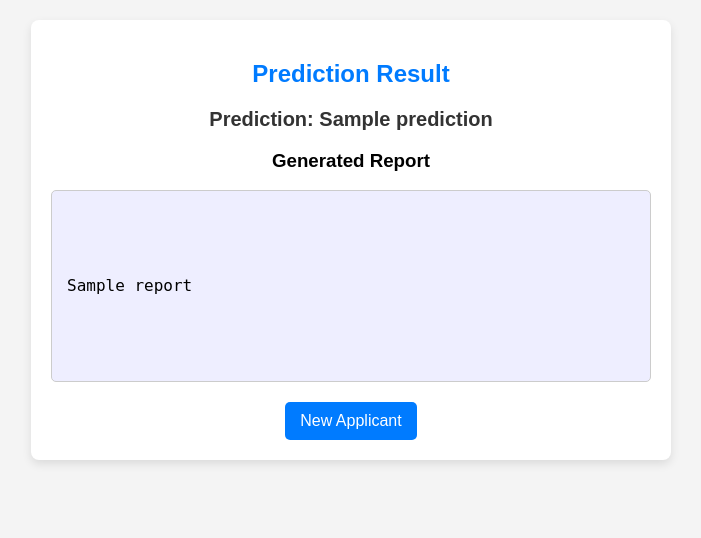
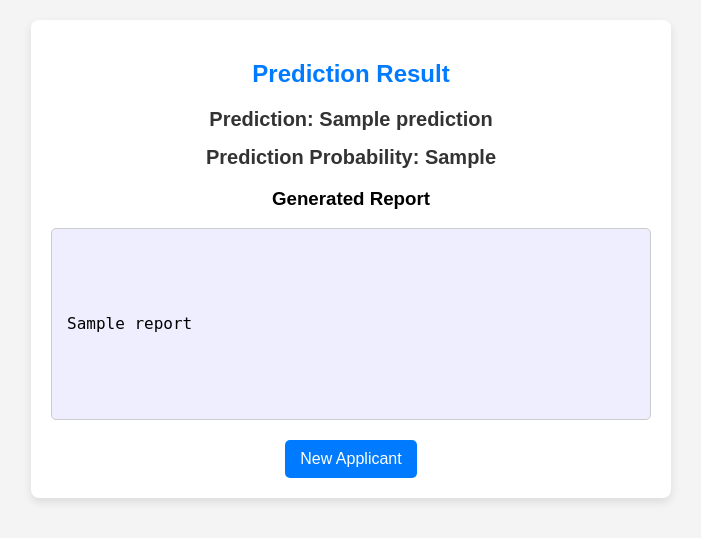
Before and after one commit to cdacPrj/Loan_defaulter_predicition_web_app, a Flask app: template templates/result.html in a window 1280 px wide. Shown: the top 538 px of the page, without its empty margins (289-990 px from the left). Run offline with Flask 3, Linux system fonts and the light colour scheme; the template is opened without the code that fills it: most values are stand-ins (such as "Sample title", 1, 10 or a date in 2020); parts of the project's set-up code (start-up, migrations or seed data) failed here and were passed over; some libraries are stand-ins or nearby versions.

Commit message:
removes debugger and displaying probablity

```diff
--- a/app.py
+++ b/app.py
@@ -12,10 +12,6 @@ from langchain_core.output_parsers import StrOutputParser
 
 
 
-
-
-# load model with joblib
-# model =joblib.load("random_forest_modelv2.pkl")
 
 
 # Load the compressed model
@@ -86,22 +82,6 @@ def LLM_connection(feature_importance_dict,model_prediction,user_input):
     os.environ['GROQ_API_KEY'] = groq.get('GROQ_API_KEY')
 
     messages = [
-    # SystemMessage(content='''You are a Senior Underwriter at an NBFC responsible for assessing loan applications.
-    # You have conducted a thorough analysis considering 27 key factors that influence default risk.
-    # You have been provided with the feature importance scores from a predictive model.
-
-    # The model's prediction is as follows:
-    # - 1 indicates the applicant is predicted to default.
-    # - 0 indicates the applicant is predicted not to default.
-
-    # Based on this data, generate a concise, professional loan assessment report, summarizing the key reasons behind the loan approval or rejection decision.
-
-    # Ensure the report is structured with:
-    # 1. **Introduction** : A brief summary of the applicant's profile.
-    # 2. **Key Risk Indicators** : The top contributing factors influencing the model's decision.
-    # 3. **Analysis & Justification** : A reasoned explanation of why the model predicted a default (or non-default).
-    # 4. **Recommendation** : A final underwriting decision with supporting rationale.
-    # '''),
     SystemMessage(content='''You are a Senior Underwriter at an NBFC responsible for assessing loan applications.
     You have conducted a thorough analysis considering 27 key factors that influence default risk.
     You have been provided with the feature importance scores from a predictive model.
@@ -143,7 +123,7 @@ def LLM_connection(feature_importance_dict,model_prediction,user_input):
      'HasDependents', 'HasCoSigner', 'Default', 'EmploymentType',
      'MaritalStatus', 'LoanPurpose', 'Education']
     - **Feature Importance Scores:** {feature_importance_dict}
-    - **Model Prediction:** {"Defaulter" if model_prediction == 1 else "Not a Defaulter"}
+    - **Model Prediction:** model_prediction
     ''')
     ]
     parser = StrOutputParser()
@@ -176,8 +156,8 @@ def predict():
        'LoanPurpose_Other', "Education_Bachelor's", 'Education_High School',
        "Education_Master's", 'Education_PhD']
 
-    prediction = model.predict(model_input_features.reshape(1, -1))
-    output = 'Defaulter' if prediction[0] == 1 else 'Not a Defaulter'
+    prediction = model.predict_proba(model_input_features.reshape(1, -1))
+    output = 'Defaulter' if prediction[0][1] >=prediction[0][1]  else 'Not a Defaulter'
 
     feature_importance=get_features_imp_using_shap(model,model_input_features)
 
@@ -186,9 +166,9 @@ def predict():
 
 
     # LLM summarization
-    report =LLM_connection(feature_importance_dict,prediction,form_features)
+    report =LLM_connection(feature_importance_dict,output,form_features)
 
-    return render_template('result.html', prediction=output, feature_importance=feature_importance_dict,report=report)
+    return render_template('result.html', prediction=output,report=report,predict_prob=f"{prediction[0][1]:.2%}")
 
 if __name__ == "__main__":
-    app.run(debug=True)
+    app.run()
--- a/templates/result.html
+++ b/templates/result.html
@@ -63,7 +63,7 @@
     <div class="container">
         <h2>Prediction Result</h2>
         <div class="output"><strong>Prediction:</strong> {{ prediction }}</div>
-
+        <div class="output"><strong>Prediction Probability:</strong> {{ predict_prob }}</div>
         <h3>Generated Report</h3>
         <div class="report-box">
             <pre>{{ report }}</pre>
```
Also changed, not shown: versel.json (deleted, +0 -15 lines).
